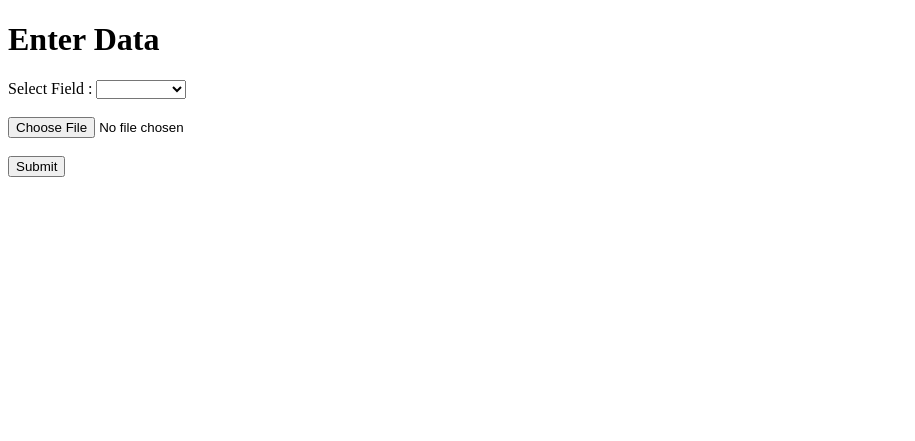
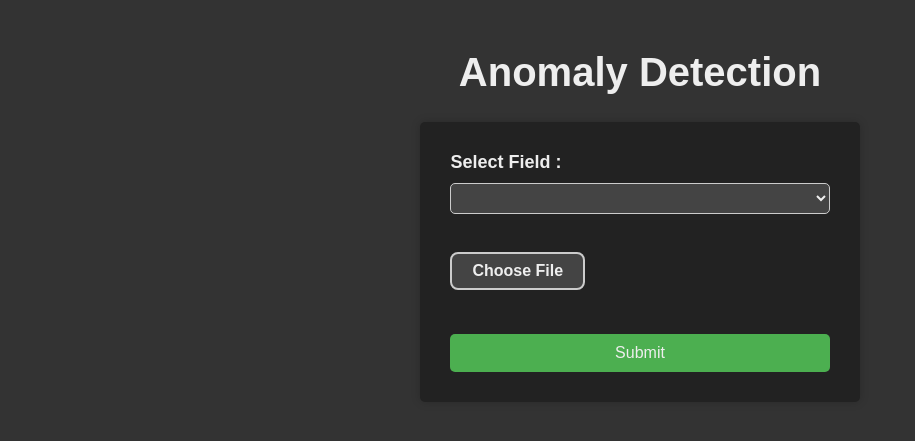
Before and after one commit to suryanshgupta9933/Influx-Plots, a Flask app: page / in a window 1280 px wide. Shown: the top 441 px of the page, without its empty margins (0-915 px from the left). Run offline with Flask 2, Linux system fonts and the light colour scheme.

Commit message:
added css

```diff
--- a/templates/data.html
+++ b/templates/data.html
@@ -1,10 +1,11 @@
 <!DOCTYPE html>
 <html>
   <head>
-    <title>Plot</title>
+    <title>Anomaly Detection</title>
+    <link rel="stylesheet" type="text/css" href="static/style.css">
   </head>
   <body>
-    <h1>Enter Data</h1>
+    <h1>Anomaly Detection</h1>
     <form method="POST" enctype="multipart/form-data">
       <label for="field">Select Field : </label>
       <select name="field" id="field">
@@ -14,8 +15,11 @@
         {% endfor %}
         </select>
       <br><br>
-      <input type="file" name="file">
-      <br><br>
+      <div class="upload-btn-wrapper">
+        <button class="btn">Choose File</button>
+        <input type="file" name="file" />
+      </div>
+      <br>
       <button type="submit">Submit</button>
     </form>
   </body>
```
